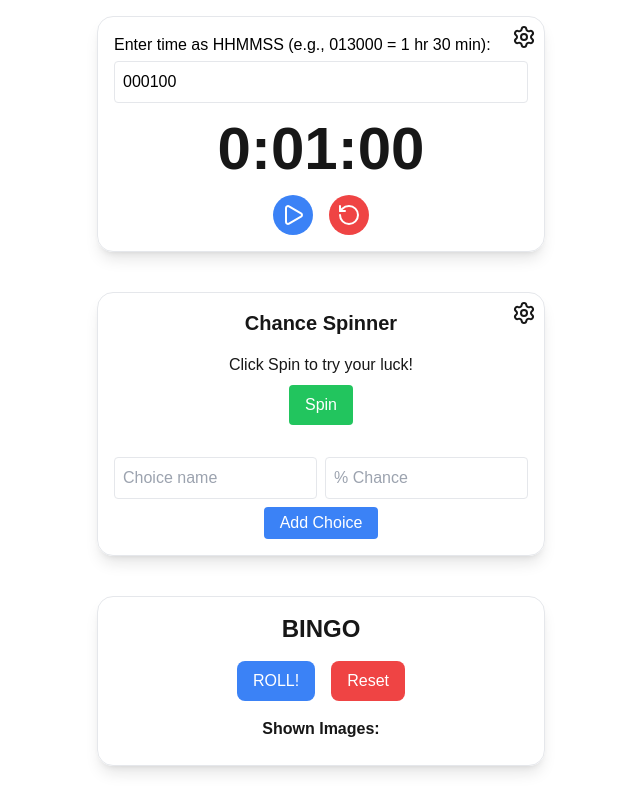
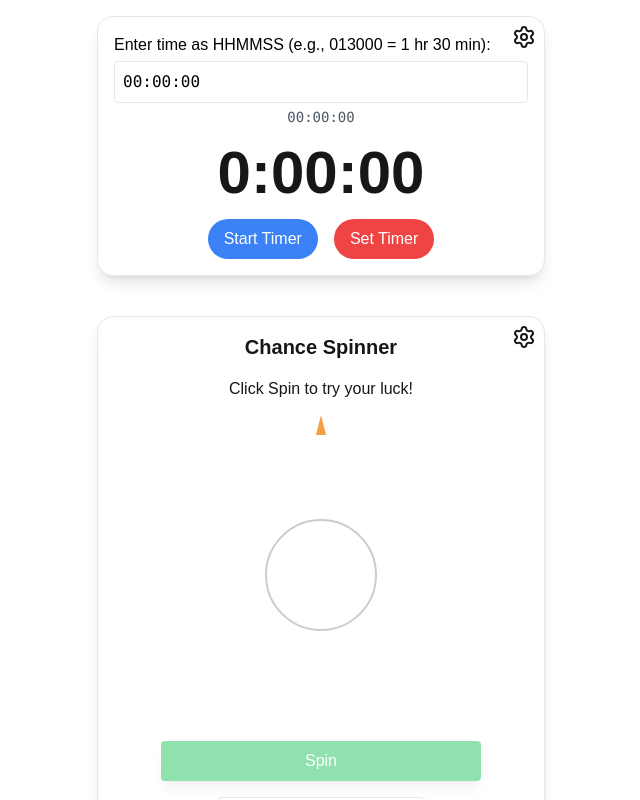
Before and after one commit to JAbelP/robin-hands, a Next.js app: page / in a window 1280 px wide. Both pictures are taken after a click on the element 843 px from the left and 37 px from the top of the page. Shown: the top 800 px of the page, without its empty margins (319-959 px from the left). Built offline with nearby package versions, Linux system fonts and the light colour scheme.

Commit message:
Multiple Spins and should save in the browser

```diff
--- a/src/app/page.tsx
+++ b/src/app/page.tsx
@@ -1,5 +1,5 @@
 "use client"
-import { useState, useEffect, ChangeEvent } from 'react';
+import { useState, useEffect, ChangeEvent, useRef } from 'react';
 import { Settings, Pause, Play, RotateCcw, Trash2 } from 'lucide-react';
 import Image from 'next/image';
 
@@ -14,10 +14,29 @@ export default function TimerAndChance() {
 }
 
 function TimerComponent() {
-  const [timeLeft, setTimeLeft] = useState(60);
+  const [timeLeft, setTimeLeft] = useState(0);
   const [isRunning, setIsRunning] = useState(false);
   const [showSettings, setShowSettings] = useState(false);
-  const [inputTimeStr, setInputTimeStr] = useState("000100");
+  const [inputTimeStr, setInputTimeStr] = useState("000000");
+  const inputRef = useRef<HTMLInputElement>(null);
+
+  // Restore timer state from localStorage on mount
+  useEffect(() => {
+    const saved = localStorage.getItem('timerState');
+    if (saved) {
+      try {
+        const parsed = JSON.parse(saved);
+        if (typeof parsed.timeLeft === 'number') setTimeLeft(parsed.timeLeft);
+        if (typeof parsed.isRunning === 'boolean') setIsRunning(parsed.isRunning);
+        if (typeof parsed.inputTimeStr === 'string') setInputTimeStr(parsed.inputTimeStr);
+      } catch {}
+    }
+  }, []);
+
+  // Persist timer state to localStorage on change
+  useEffect(() => {
+    localStorage.setItem('timerState', JSON.stringify({ timeLeft, isRunning, inputTimeStr }));
+  }, [timeLeft, isRunning, inputTimeStr]);
 
   useEffect(() => {
     if (!isRunning || timeLeft <= 0) return;
@@ -64,21 +83,60 @@ function TimerComponent() {
         <div className="mb-4">
           <label className="block text-black text-left mb-1 font-medium">Enter time as HHMMSS (e.g., 013000 = 1 hr 30 min):</label>
           <input
+            ref={inputRef}
             type="text"
-            value={inputTimeStr}
-            onChange={(e) => setInputTimeStr(e.target.value)}
-            className="border rounded p-2 w-full text-black"
-            placeholder="HHMMSS"
+            value={(() => {
+              const padded = inputTimeStr.padStart(6, '0');
+              const h = padded.slice(0,2);
+              const m = padded.slice(2,4);
+              const s = padded.slice(4,6);
+              return `${h}:${m}:${s}`;
+            })()}
+            onChange={() => {}}
+            onKeyDown={(e) => {
+              if (e.key.match(/^[0-9]$/)) {
+                e.preventDefault();
+                const digits = (inputTimeStr + e.key).replace(/\D/g, '').slice(-6);
+                setInputTimeStr(digits.padStart(6, '0'));
+                setTimeout(() => {
+                  if (inputRef.current) {
+                    inputRef.current.setSelectionRange(8, 8);
+                  }
+                }, 0);
+              } else if (e.key === 'Backspace') {
+                e.preventDefault();
+                const digits = inputTimeStr.slice(0, -1);
+                setInputTimeStr(digits.padStart(6, '0'));
+                setTimeout(() => {
+                  if (inputRef.current) {
+                    inputRef.current.setSelectionRange(8, 8);
+                  }
+                }, 0);
+              }
+            }}
+            className="border rounded p-2 w-full text-black mb-1 font-mono"
+            placeholder="00:00:00"
+            maxLength={8}
+            inputMode="numeric"
           />
+          <div className="text-gray-600 text-sm font-mono">
+            {(() => {
+              const padded = inputTimeStr.padStart(6, '0');
+              const h = padded.slice(0,2);
+              const m = padded.slice(2,4);
+              const s = padded.slice(4,6);
+              return `${h}:${m}:${s}`;
+            })()}
+          </div>
         </div>
       )}
       <div className="text-6xl font-bold mb-4">{formatTime(timeLeft)}</div>
       <div className="flex justify-center space-x-4">
-        <button onClick={() => setIsRunning(!isRunning)} className="p-2 bg-blue-500 text-white rounded-full">
-          {isRunning ? <Pause /> : <Play />}
+        <button onClick={() => setIsRunning(!isRunning)} className={`${showSettings ? 'px-4 py-2' : 'p-2'} bg-blue-500 text-white rounded-full`}>
+          {showSettings ? 'Start Timer' : (isRunning ? <Pause /> : <Play />)}
         </button>
-        <button onClick={reset} className="p-2 bg-red-500 text-white rounded-full">
-          <RotateCcw />
+        <button onClick={reset} className={`${showSettings ? 'px-4 py-2' : 'p-2'} bg-red-500 text-white rounded-full`}>
+          {showSettings ? 'Set Timer' : <RotateCcw />}
         </button>
       </div>
     </div>
@@ -92,30 +150,51 @@ function ChanceComponent(): JSX.Element {
   const [newChoice, setNewChoice] = useState<string>('');
   const [newChance, setNewChance] = useState<string>('');
   const [showSettings, setShowSettings] = useState<boolean>(false);
+  const [spinning, setSpinning] = useState<boolean>(false);
+  const [spinAngle, setSpinAngle] = useState(0);
+  const wheelRef = useRef<SVGSVGElement>(null);
+
+  // Calculate even distribution if not in settings
+  const displayedChoices = showSettings
+    ? choices
+    : choices.map((c, i, arr) => ({ ...c, chance: arr.length ? Math.round(100 / arr.length) : 0 }));
 
   const spin = (): void => {
-    const total = choices.reduce((sum, c) => sum + c.chance, 0);
-    if (total <= 0) return;
+    if (choices.length === 0) return;
+    setSpinning(true);
+    // Calculate which choice will win
+    const total = displayedChoices.reduce((sum, c) => sum + c.chance, 0);
+    if (total <= 0) {
+      setResult(null);
+      setSpinning(false);
+      return;
+    }
     const rand = Math.random() * total;
     let cumulative = 0;
-    for (const choice of choices) {
-      cumulative += choice.chance;
+    let winnerIdx = 0;
+    for (let i = 0; i < displayedChoices.length; i++) {
+      cumulative += displayedChoices[i].chance;
       if (rand <= cumulative) {
-        setResult(choice.name);
+        winnerIdx = i;
         break;
       }
     }
+    // Always do multiple full spins from current angle
+    const segAngle = 360 / displayedChoices.length;
+    const winnerOffset = 360 - (winnerIdx * segAngle + segAngle / 2);
+    const fullSpins = 5; // number of full 360s
+    const newAngle = spinAngle % 360; // normalize current angle
+    const targetAngle = spinAngle + (360 * fullSpins) + (winnerOffset - newAngle);
+    setSpinAngle(targetAngle);
+    setTimeout(() => {
+      setResult(displayedChoices[winnerIdx].name);
+      setSpinning(false);
+    }, 900);
   };
 
   const addChoice = (): void => {
-    const chanceNum = Number(newChance);
-    if (
-      newChoice &&
-      newChance &&
-      !isNaN(chanceNum) &&
-      chanceNum > 0
-    ) {
-      setChoices([...choices, { name: newChoice, chance: chanceNum }]);
+    if (newChoice) {
+      setChoices([...choices, { name: newChoice, chance: 0 }]);
       setNewChoice('');
       setNewChance('');
     }
@@ -124,6 +203,29 @@ function ChanceComponent(): JSX.Element {
   const deleteChoice = (idx: number) => {
     setChoices(choices => choices.filter((_, i) => i !== idx));
   };
+
+  const updateChance = (idx: number, value: string) => {
+    const chanceNum = Number(value);
+    if (!isNaN(chanceNum) && chanceNum >= 0) {
+      setChoices(choices => choices.map((c, i) => i === idx ? { ...c, chance: chanceNum } : c));
+    }
+  };
+
+  // Persist choices and result in localStorage
+  useEffect(() => {
+    const saved = localStorage.getItem('chanceSpinnerState');
+    if (saved) {
+      try {
+        const parsed = JSON.parse(saved);
+        if (Array.isArray(parsed.choices)) setChoices(parsed.choices);
+        if (typeof parsed.result === 'string' || parsed.result === null) setResult(parsed.result);
+      } catch {}
+    }
+  }, []);
+
+  useEffect(() => {
+    localStorage.setItem('chanceSpinnerState', JSON.stringify({ choices, result }));
+  }, [choices, result]);
 
   return (
     <div className="w-full max-w-md mx-auto text-center border p-4 rounded-2xl shadow-lg relative">
@@ -135,16 +237,89 @@ function ChanceComponent(): JSX.Element {
         <Settings />
       </div>
       <h2 className="text-xl font-bold mb-4">Chance Spinner</h2>
-      <div className="mb-2">
+      <div className="mb-2 min-h-[2.5rem]">
         {result ? <p className="text-2xl font-semibold">Result: {result}</p> : 'Click Spin to try your luck!'}
       </div>
-      <button onClick={spin} className="bg-green-500 text-white px-4 py-2 rounded mb-4">Spin</button>
+      <div className="flex flex-col items-center mb-4">
+        <div className="relative" style={{ width: 300, height: 300 }}>
+          <svg
+            ref={wheelRef}
+            width={300}
+            height={300}
+            viewBox="0 0 300 300"
+            style={{ transition: spinning ? 'transform 1s cubic-bezier(.4,2.3,.3,1)' : undefined, transform: `rotate(${spinAngle}deg)` }}
+          >
+            {displayedChoices.map((choice, idx) => {
+              const segAngle = 360 / displayedChoices.length;
+              const startAngle = idx * segAngle;
+              const endAngle = startAngle + segAngle;
+              const largeArc = segAngle > 180 ? 1 : 0;
+              const r = 140;
+              const labelAngle = startAngle + segAngle / 2;
+              const x = 150 + (r / 1.7) * Math.cos((Math.PI * (labelAngle - 90)) / 180);
+              const y = 150 + (r / 1.7) * Math.sin((Math.PI * (labelAngle - 90)) / 180);
+              // Keep text upright
+              const textRotation = labelAngle > 180 ? labelAngle + 180 : labelAngle;
+              return (
+                <g key={idx}>
+                  <path
+                    d={`M150,150 L${150 + r * Math.cos((Math.PI * (startAngle - 90)) / 180)},${150 + r * Math.sin((Math.PI * (startAngle - 90)) / 180)} A${r},${r} 0 ${largeArc},1 ${150 + r * Math.cos((Math.PI * (endAngle - 90)) / 180)},${150 + r * Math.sin((Math.PI * (endAngle - 90)) / 180)} Z`}
+                    fill={`hsl(${(idx * 360) / displayedChoices.length}, 70%, 70%)`}
+                    stroke="#fff"
+                    strokeWidth={2}
+                    opacity={result === choice.name ? 1 : 0.8}
+                  />
+                  <text
+                    x={x}
+                    y={y}
+                    textAnchor="middle"
+                    alignmentBaseline="middle"
+                    fontSize={13}
+                    fill="#222"
+                    style={{ fontWeight: result === choice.name ? 'bold' : 'normal' }}
+                    transform={`rotate(${-spinAngle + textRotation - 28} ${x} ${y})`}
+                  >
+                    {choice.name}
+                  </text>
+                </g>
+              );
+            })}
+            {/* Center circle */}
+            <circle cx={150} cy={150} r={55} fill="#fff" stroke="#ccc" strokeWidth={2} />
+          </svg>
+          {/* Pointer */}
+          <div style={{ position: 'absolute', left: 145, top: -10, width: 10, height: 20 }}>
+            <svg width={10} height={20}>
+              <polygon points="5,0 10,20 0,20" fill="#f59e42" />
+            </svg>
+          </div>
+        </div>
+        <button
+          type="button"
+          onClick={!spinning && choices.length ? spin : undefined}
+          disabled={spinning || choices.length === 0}
+          className="bg-green-500 text-white px-4 py-2 z-0 rounded mt-4 flex items-center justify-center w-full max-w-xs disabled:opacity-50 disabled:cursor-not-allowed shadow-lg"
+          style={{ minWidth: 80 }}
+        >
+          <span className="pointer-events-none">Spin</span>
+        </button>
+      </div>
       <div className="space-y-2">
-        {choices.map((choice, idx) => (
+        {displayedChoices.map((choice, idx) => (
           <div key={idx} className="flex justify-between items-center text-left">
             <span>{choice.name}</span>
             <span className="flex items-center gap-2">
-              {choice.chance}%
+              {showSettings ? (
+                <input
+                  type="number"
+                  value={choice.chance}
+                  min={0}
+                  onChange={e => updateChance(idx, e.target.value)}
+                  className="border w-16 p-1 rounded text-black"
+                />
+              ) : (
+                <span>{choice.chance}%</span>
+              )}
               {showSettings && (
                 <button
                   onClick={() => deleteChoice(idx)}
@@ -158,13 +333,14 @@ function ChanceComponent(): JSX.Element {
           </div>
         ))}
       </div>
-      <div className="mt-4 flex gap-2">
+      <div className="mt-4 flex gap-2 justify-center">
         <input
           value={newChoice}
           onChange={(e: ChangeEvent<HTMLInputElement>) => setNewChoice(e.target.value)}
           placeholder="Choice name"
           className="border p-2 rounded w-1/2 text-black"
         />
+        {showSettings && (
           <input
             value={newChance}
             onChange={(e: ChangeEvent<HTMLInputElement>) => setNewChance(e.target.value)}
@@ -172,6 +348,7 @@ function ChanceComponent(): JSX.Element {
             type="number"
             className="border p-2 rounded w-1/2 text-black"
           />
+        )}
       </div>
       <button onClick={addChoice} className="mt-2 bg-blue-500 text-white px-4 py-1 rounded">Add Choice</button>
     </div>
```
Also changed, not shown: src/app/globals.css (+7 -0 lines). Lines whose indentation alone changed are shown as unchanged.
